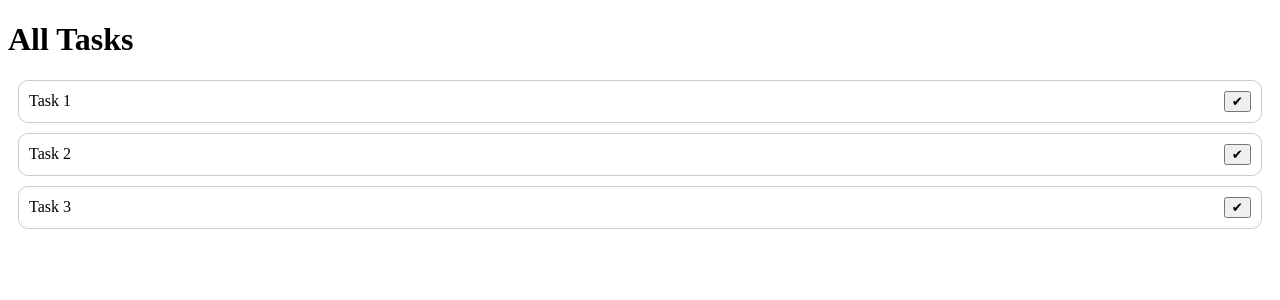
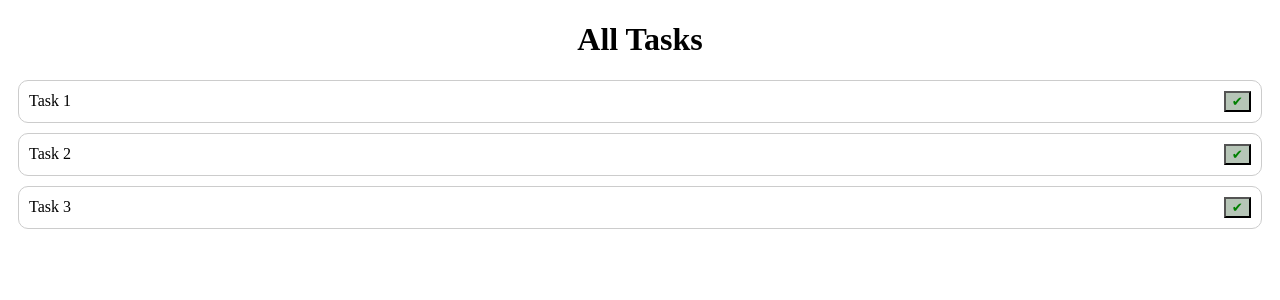
Before and after one commit to PaxAuz15/to-do, a React (Create React App) app: page / in a window 1280 px wide. Shown: the top 300 px of the page. Built offline with nearby package versions, Linux system fonts and the light colour scheme.

Commit message:
feat: adding classNames & configure some styles

```diff
--- a/src/components/Title.js
+++ b/src/components/Title.js
@@ -1,5 +1,7 @@
+import "../index.css"
+
 export const Title = ({content}) => {
     return(
-        <h1>{content}</h1>
+        <h1 className="title">{content}</h1>
     )
 }
--- a/src/index.css
+++ b/src/index.css
@@ -2,6 +2,10 @@
     box-sizing: border-box;
     /* padding: 0; */
     /* margin: 0; */
+}
+
+.title {
+    text-align: center;
 }
 
 .task {
@@ -13,3 +17,8 @@
     padding: 10px;
     margin:10px
 }
+
+.button {
+    color: green;
+    background-color: rgb(182, 197, 183);
+}
```
